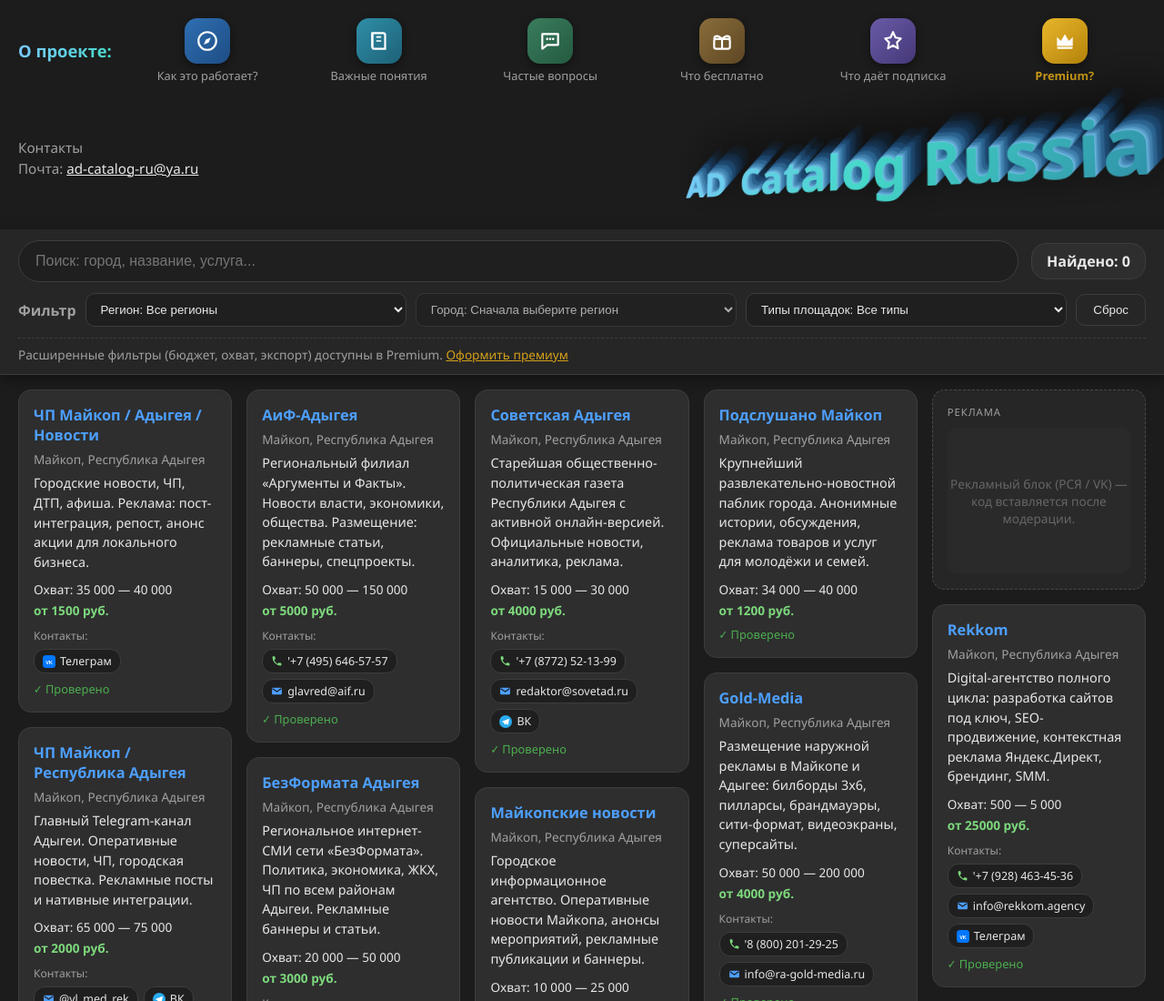
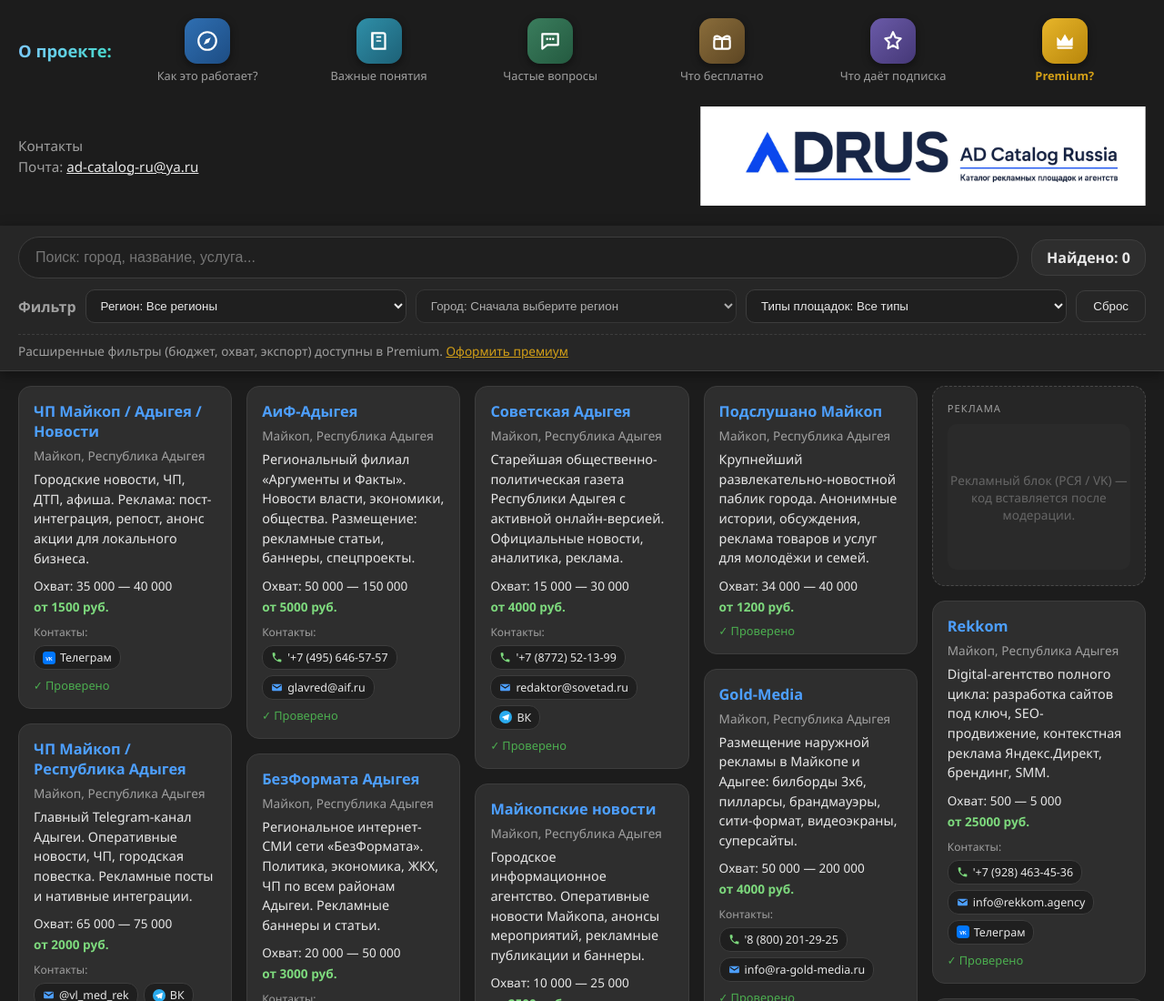
Before and after one commit to evgeshka3399-byte/ad-catalog-russia, a plain HTML site: page index.html in a window 1280 px wide. Shown: the top 1100 px of the page at 91% size. Drawn offline with Linux system fonts and the light colour scheme; no server answers.

Commit message:
Add files via upload

```diff
--- a/index.html
+++ b/index.html
@@ -161,28 +161,12 @@
         .brand-contacts a { color: var(--text); }
         .logo-wrap { margin-left: auto; }   /* логотип смещён вправо */
 
-        /* ЛОГОТИП: буквы растут слева направо, объём глубже, тень вверх и вправо */
-        .logo-3d {
-            font-weight: 800;
-            font-size: clamp(2rem, 5.4vw, 4rem);
-            letter-spacing: 1px;
-            white-space: nowrap;
-            transform: perspective(1000px) rotateX(10deg) rotateY(-20deg);
-            background: linear-gradient(120deg, #7ec8ff, #45d8c8 45%, #2f8fa8);
-            -webkit-background-clip: text;
-            background-clip: text;
-            -webkit-text-fill-color: transparent;
-            filter:
-                drop-shadow(1px -1px 0 rgba(120,190,230,0.95))
-                drop-shadow(2px -2px 0 rgba(90,160,205,0.9))
-                drop-shadow(3px -3px 0 rgba(70,135,180,0.85))
-                drop-shadow(4px -4px 0 rgba(50,110,155,0.8))
-                drop-shadow(5px -5px 0 rgba(35,85,130,0.75))
-                drop-shadow(7px -7px 0 rgba(25,62,100,0.7))
-                drop-shadow(9px -9px 0 rgba(16,44,74,0.65))
-                drop-shadow(14px -14px 28px rgba(0,0,0,0.65));
+        /* ЛОГОТИП: картинка из репозитория (adrus-logo.png) */
+        .logo-img {
+            display: block;
+            height: clamp(48px, 8.5vw, 110px);
+            width: auto;
         }
-        .logo-3d span { display: inline-block; }
 
         /* ===== ЛИПКИЙ ТУЛБАР ===== */
         .toolbar {
@@ -283,8 +267,7 @@
             .popover { left: 0 !important; right: auto !important; transform: none !important; width: min(420px, 92vw); }
             .brand-row { flex-direction: column; align-items: flex-start; }
             .logo-wrap { margin-left: 0; }
-            .logo-3d { transform: none; filter: none; -webkit-text-fill-color: initial; color: #dfe9f3; }
-            .logo-3d span { font-size: inherit !important; }
+            .logo-img { height: 40px; }
         }
         @media (max-width: 640px) { .grid { column-count: 2; } .search-row { flex-wrap: wrap; } }
         @media (max-width: 430px) { .grid { column-count: 1; } .nav-item { flex: 1 1 45%; } }
@@ -436,7 +419,7 @@
                 Почта: <a href="mailto:ad-catalog-ru@ya.ru">ad-catalog-ru@ya.ru</a>
             </div>
             <div class="logo-wrap">
-                <div class="logo-3d" id="logo3d">AD Catalog Russia</div>
+                <img src="adrus-logo.png" alt="AD Catalog Russia — каталог рекламных площадок и агентств России" class="logo-img">
             </div>
         </div>
 
@@ -508,31 +491,11 @@
         let allData = [];
 
         document.addEventListener('DOMContentLoaded', () => {
-            buildLogo3d();
             fetchData();
             setupEventListeners();
             setupPopovers();
             applyPremiumState();
         });
-
-        // ================= ЛОГОТИП: буквы растут слева направо =================
-        function buildLogo3d() {
-            const el = document.getElementById('logo3d');
-            const text = el.textContent.trim();
-            const letters = text.replace(/\s/g, '').length;
-            el.innerHTML = '';
-            let idx = 0;
-            for (const ch of text) {
-                if (ch === ' ') { el.appendChild(document.createTextNode(' ')); continue; }
-                const span = document.createElement('span');
-                // от 0.55em (первая буква) до 1.3em (последняя) — рост с каждой буквой
-                const size = 0.55 + (idx / Math.max(letters - 1, 1)) * 0.75;
-                span.style.fontSize = size.toFixed(3) + 'em';
-                span.textContent = ch;
-                el.appendChild(span);
-                idx++;
-            }
-        }
 
         // ================= ЗАГРУЗКА ДАННЫХ =================
         async function fetchData() {
```
